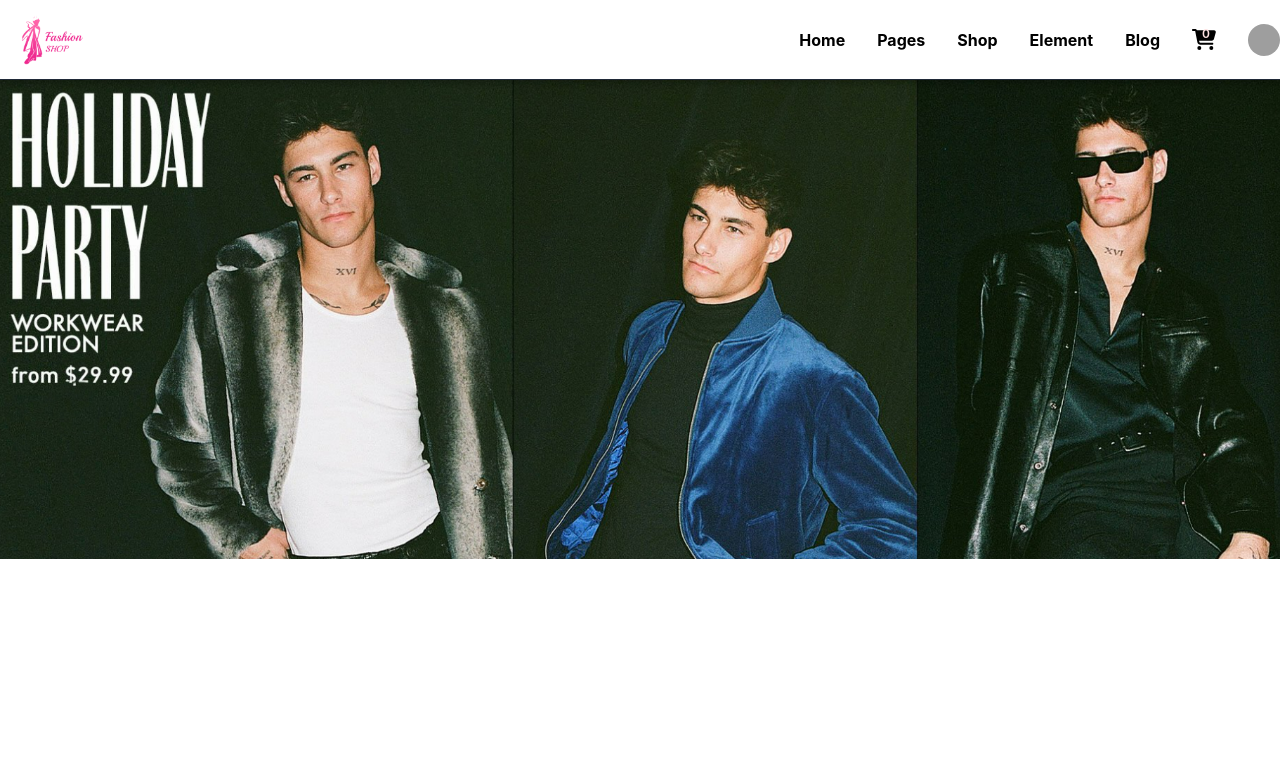
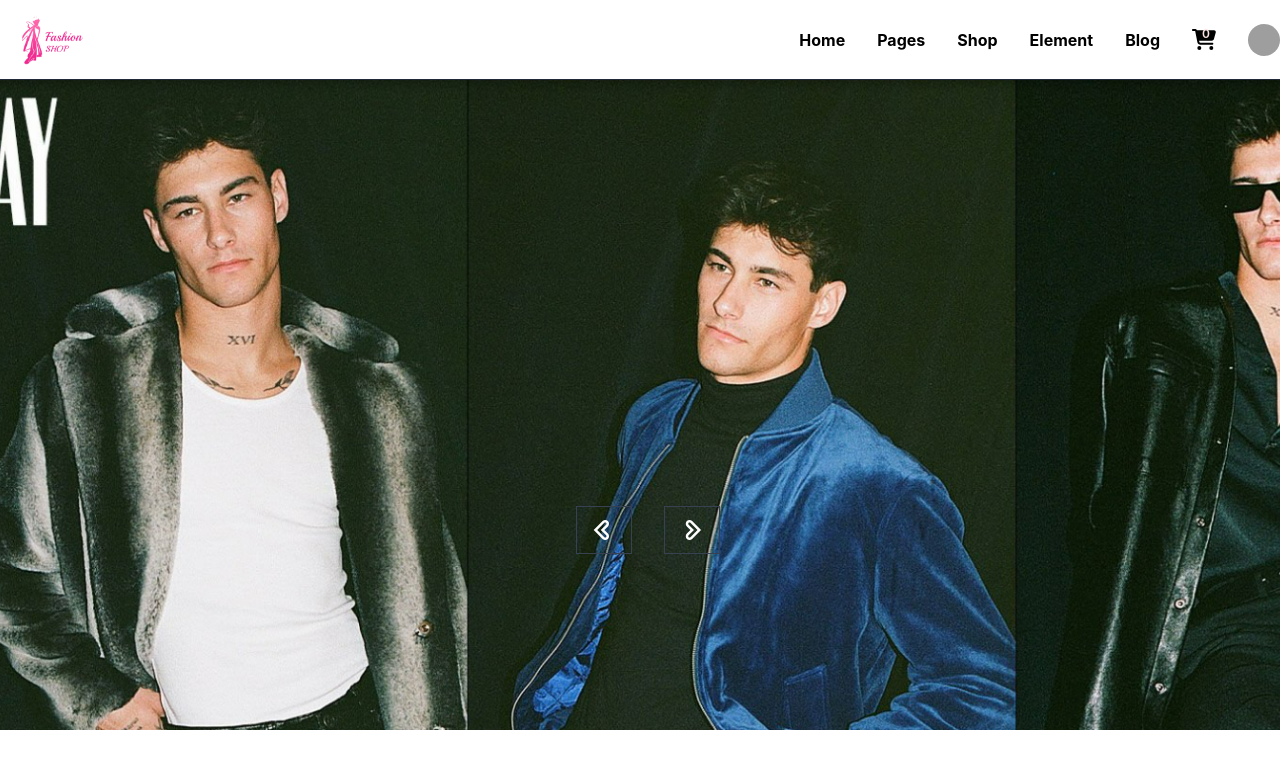
Before and after one commit to teonamaghradze/e-commerce, a React (Create React App) app: page / in a window 1280 px wide. Shown: the top 768 px of the page. Built offline with nearby package versions, Linux system fonts and the light colour scheme; grey boxes are pictures that could not be loaded.

Commit message:
add carousel

```diff
--- a/package.json
+++ b/package.json
@@ -8,6 +8,7 @@
     "@testing-library/user-event": "^13.5.0",
     "react": "^18.2.0",
     "react-dom": "^18.2.0",
+    "react-icons": "^5.0.1",
     "react-scripts": "5.0.1",
     "web-vitals": "^2.1.4"
   },
--- a/src/components/Banner.jsx
+++ b/src/components/Banner.jsx
@@ -1,27 +1,52 @@
-import React from "react";
-import { coverWomen } from "../assets/index";
-import { coverMen } from "../assets/index";
+import { useState } from "react";
+import { coverWomen, coverMen, logo } from "../assets/index";
+import { TiChevronRightOutline, TiChevronLeftOutline } from "react-icons/ti";
+
+const data = [coverMen, coverWomen, logo];
 
 function Banner() {
-  const data = [coverMen, coverWomen];
+  const [currentSlide, setCurrentSlide] = useState(0);
+
+  const prevSlide = () => {
+    if (currentSlide < 1) setCurrentSlide(data.length - 1);
+    else setCurrentSlide(currentSlide - 1);
+  };
+
+  const nextSlide = () => {
+    setCurrentSlide((currentSlide + 1) % data.length);
+  };
 
   return (
-    <div className="w-full h-auto overflow-x-hidden">
-      <div>
-        <div className="w-[400vw] h-full flex ">
-          <img
-            className="w-screen h-full object-cover"
-            src={data[0]}
-            alt="coverimage"
-            loading="priority"
-          />
+    <div className="relative overflow-hidden">
+      <div className="w-screen h-[650px] relative">
+        <div
+          className="w-[400vw] h-full flex transition-transform duration-1000 ease-in-out"
+          style={{ transform: `translateX(-${currentSlide * 100}vw)` }}
+        >
+          {data.map((slide, index) => (
+            <img
+              key={index}
+              className="w-screen h-full object-cover"
+              src={slide}
+              alt="coverimage"
+              loading="priority"
+            />
+          ))}
+        </div>
+      </div>
 
-          <img
-            className="w-screen h-full object-cover"
-            src={data[1]}
-            alt="coverimage"
-            loading="priority"
-          />
+      <div className="absolute left-[45%] right-0 mx-auto flex gap-8 bottom-44">
+        <div
+          className="w-14 h-12 flex items-center justify-center hover:cursor-pointer border-[1px] border-gray-700 hover:bg-gray-700 hover:text-white active:bg-gray-900 duration-300"
+          onClick={prevSlide}
+        >
+          <TiChevronLeftOutline className="text-white" size={30} />
+        </div>
+        <div
+          className="w-14 h-12 flex items-center justify-center hover:cursor-pointer border-[1px] border-gray-700 hover:bg-gray-700 hover:text-white active:bg-gray-900 duration-300"
+          onClick={nextSlide}
+        >
+          <TiChevronRightOutline className="text-white" size={30} />
         </div>
       </div>
     </div>
```
Also changed, not shown: 1 other file (tests, documents, lock files or other folders).
